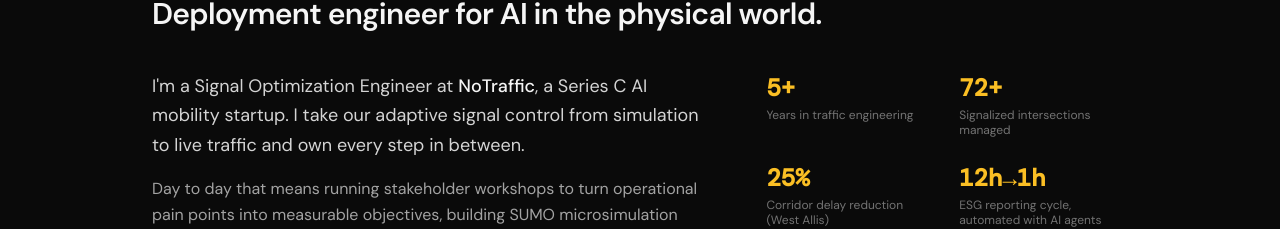
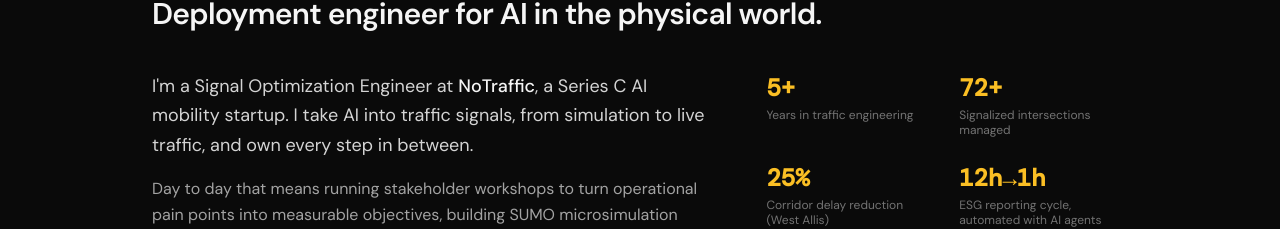
Before and after one commit to shmucas/portfolio, a React (Vite) app: page / in a window 1280 px wide. Shown: the part 797-1026 px from the top of the page. Built offline with nearby package versions, Linux system fonts and the light colour scheme.

Commit message:
Reword About lede to lead with taking AI into traffic signals

```diff
--- a/src/components/About.jsx
+++ b/src/components/About.jsx
@@ -18,8 +18,8 @@ export default function About() {
             <p className="text-neutral-300 text-lg leading-relaxed">
               I'm a Signal Optimization Engineer at{' '}
               <span className="text-neutral-100 font-medium">NoTraffic</span>, a Series C AI
-              mobility startup. I take our adaptive signal control from simulation to live
-              traffic and own every step in between.
+              mobility startup. I take AI into traffic signals, from simulation to live
+              traffic, and own every step in between.
             </p>
             <p className="text-neutral-400 leading-relaxed">
               Day to day that means running stakeholder workshops to turn operational pain
```
